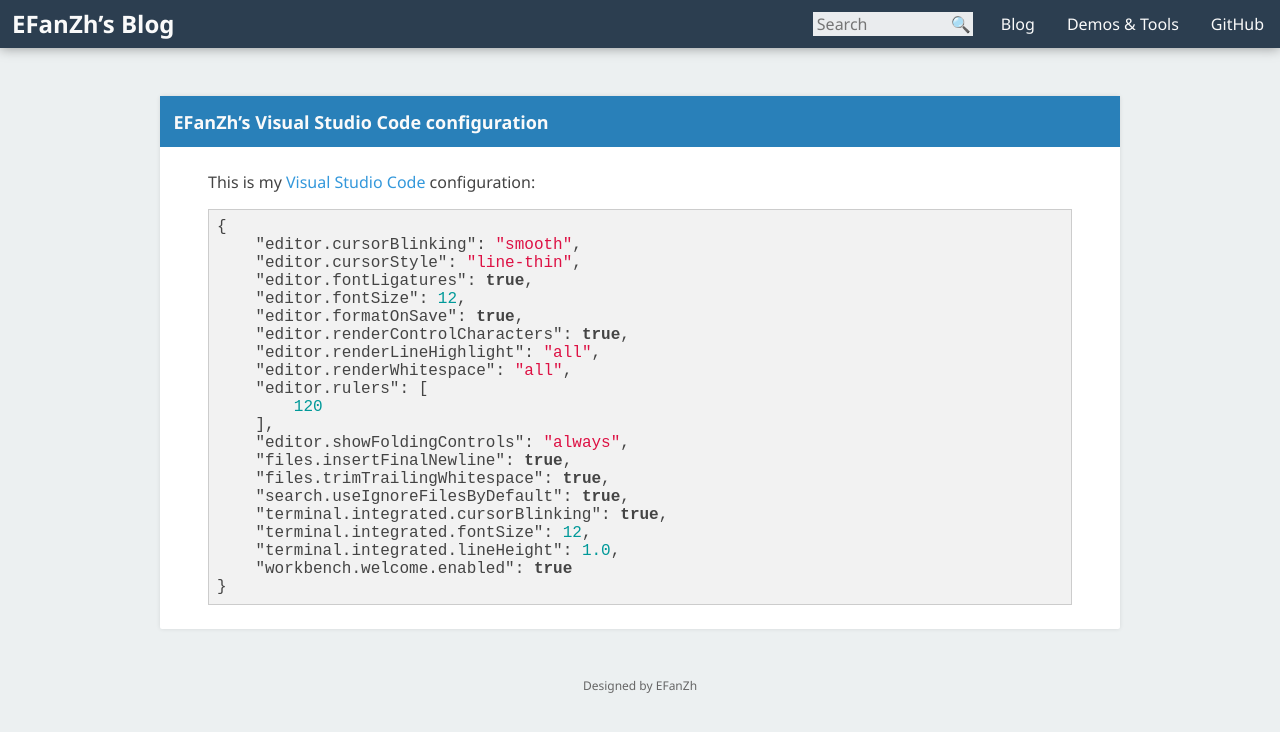
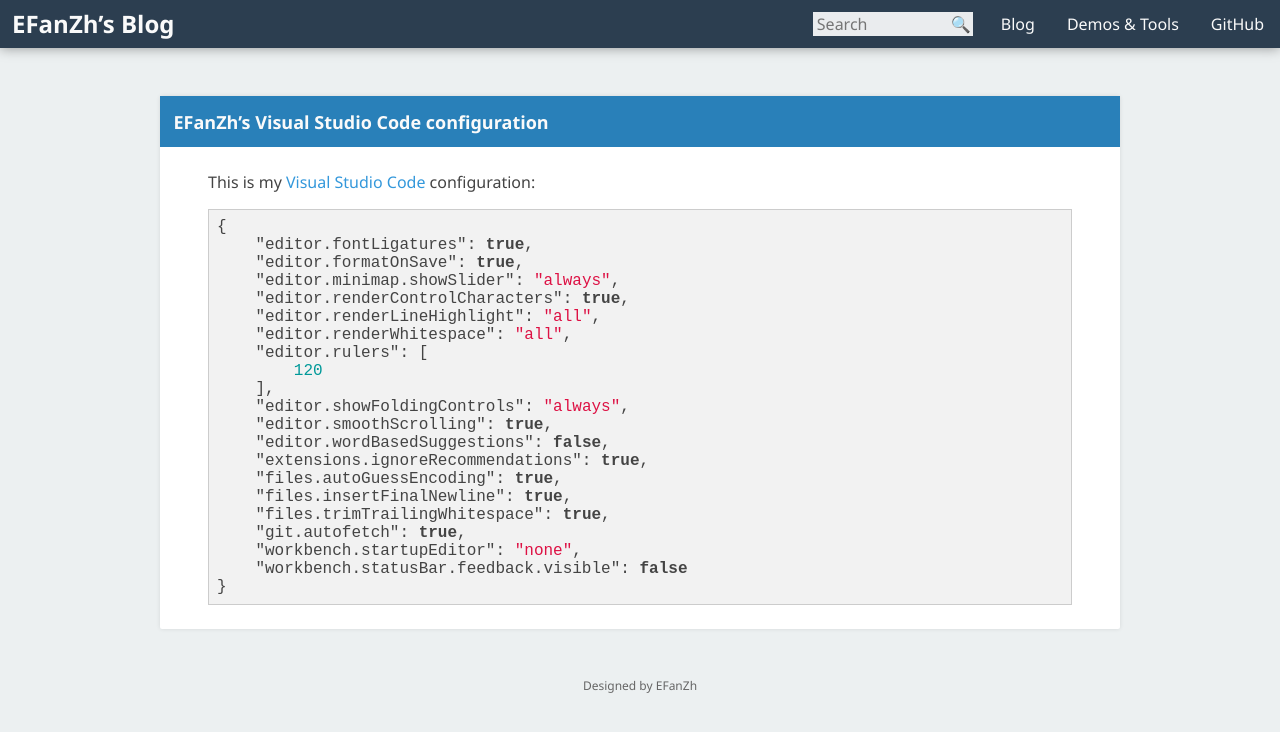
Before and after one commit to EFanZh/efanzh.github.io, a Jekyll site: the page built from _posts/2016-04-29-visual-studio-code-configuration.md, in a window 1280 px wide. Shown: the top 732 px of the page. Built offline with Jekyll 4.4.1, drawn with Linux system fonts in a browser that asks for light colours.

Commit message:
Update Visual Studio Code configuration

````diff
--- a/_posts/2016-04-29-visual-studio-code-configuration.md
+++ b/_posts/2016-04-29-visual-studio-code-configuration.md
@@ -6,11 +6,9 @@
 
 ```json
 {
-    "editor.cursorBlinking": "smooth",
-    "editor.cursorStyle": "line-thin",
     "editor.fontLigatures": true,
-    "editor.fontSize": 12,
     "editor.formatOnSave": true,
+    "editor.minimap.showSlider": "always",
     "editor.renderControlCharacters": true,
     "editor.renderLineHighlight": "all",
     "editor.renderWhitespace": "all",
@@ -18,12 +16,14 @@
         120
     ],
     "editor.showFoldingControls": "always",
+    "editor.smoothScrolling": true,
+    "editor.wordBasedSuggestions": false,
+    "extensions.ignoreRecommendations": true,
+    "files.autoGuessEncoding": true,
     "files.insertFinalNewline": true,
     "files.trimTrailingWhitespace": true,
-    "search.useIgnoreFilesByDefault": true,
-    "terminal.integrated.cursorBlinking": true,
-    "terminal.integrated.fontSize": 12,
-    "terminal.integrated.lineHeight": 1.0,
-    "workbench.welcome.enabled": true
+    "git.autofetch": true,
+    "workbench.startupEditor": "none",
+    "workbench.statusBar.feedback.visible": false
 }
 ```
````
